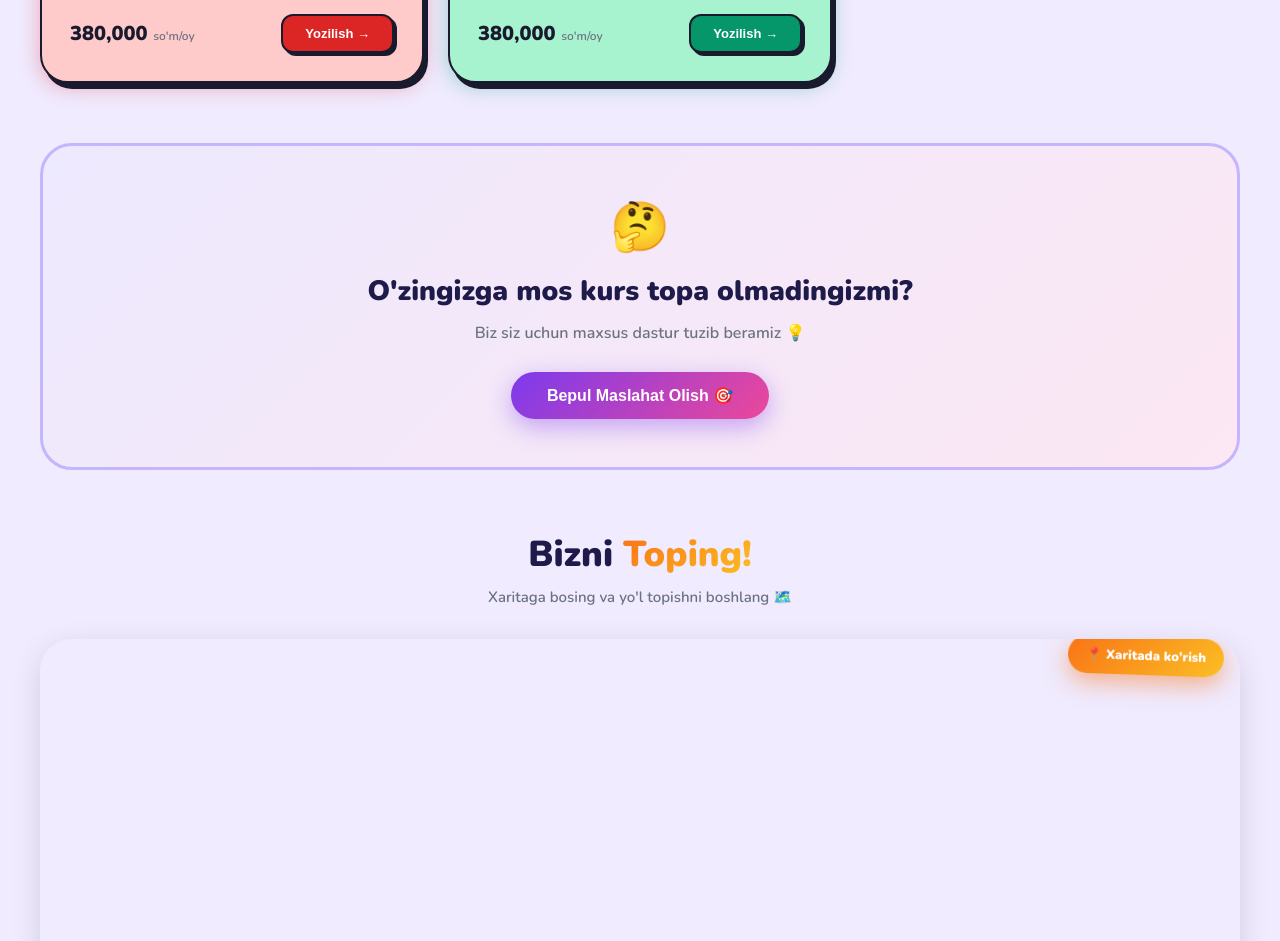
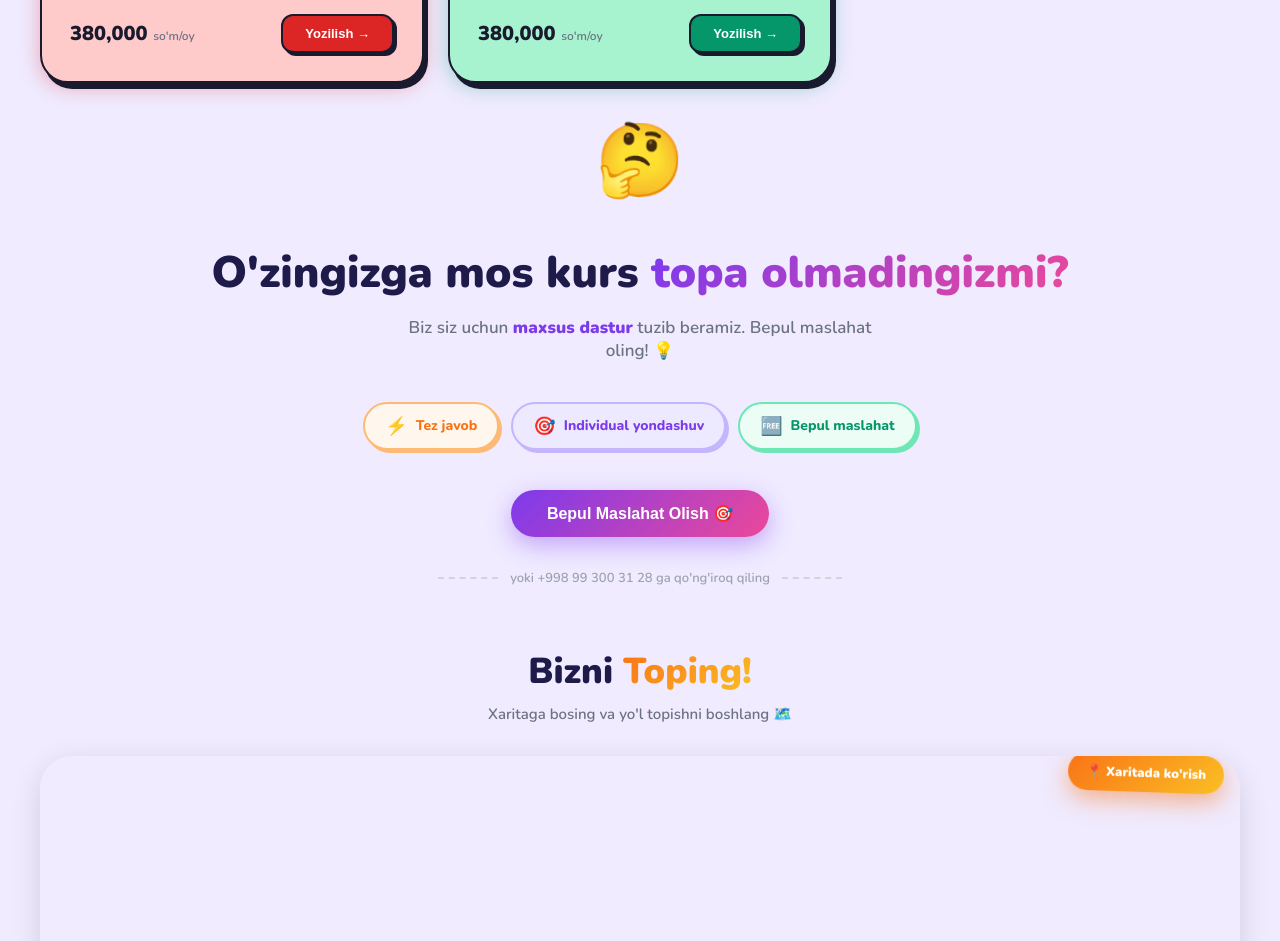
Before and after one commit to DebySanjar/career_center, a React (Vite) app: page / in a window 1280 px wide. Shown: the part 1760-2701 px from the top of the page. Built offline with nearby package versions, Linux system fonts and the light colour scheme.

Commit message:
change interest card and menu items

```diff
--- a/src/components/Courses.jsx
+++ b/src/components/Courses.jsx
@@ -308,22 +308,83 @@ export default function Courses({ onEnroll }) {
           ))}
         </div>
 
-        {/* CTA */}
-        <div style={{
-          marginTop: 60, textAlign: 'center',
-          background: 'linear-gradient(135deg, #ede9fe, #fce7f3)',
-          border: '3px solid #c4b5fd',
-          borderRadius: 32, padding: '48px 32px',
-          position: 'relative', overflow: 'hidden'
-        }}>
-          <div style={{ fontSize: 48, marginBottom: 12 }}>🤔</div>
-          <h3 style={{ fontSize: 28, fontWeight: 900, marginBottom: 12, color: '#1e1b4b' }}>
-            O'zingizga mos kurs topa olmadingizmi?
-          </h3>
-          <p style={{ color: '#6b7280', marginBottom: 28, fontSize: 16, fontWeight: 600 }}>
-            Biz siz uchun maxsus dastur tuzib beramiz 💡
-          </p>
-          <CtaButton onClick={() => onEnroll({ name: 'Individual kurs', id: 0, emoji: '🎯' })} />
+        {/* CTA - creative section */}
+        <div style={{ marginTop: 60, position: 'relative' }}>
+          {/* Big emoji floating */}
+          <div style={{
+            textAlign: 'center', marginBottom: 32, position: 'relative'
+          }}>
+            <div style={{
+              fontSize: 72, lineHeight: 1,
+              animation: 'float 4s ease-in-out infinite',
+              display: 'inline-block'
+            }}>🤔</div>
+          </div>
+
+          <div style={{
+            display: 'flex', flexDirection: 'column', alignItems: 'center', gap: 0,
+            position: 'relative'
+          }}>
+            {/* Title with big gradient text */}
+            <h3 style={{
+              fontSize: 'clamp(26px, 4vw, 44px)', fontWeight: 900,
+              color: '#1e1b4b', textAlign: 'center', marginBottom: 16, lineHeight: 1.2
+            }}>
+              O'zingizga mos kurs{' '}
+              <span style={{
+                background: 'linear-gradient(135deg, #7c3aed, #ec4899)',
+                WebkitBackgroundClip: 'text', WebkitTextFillColor: 'transparent', backgroundClip: 'text',
+                display: 'inline-block'
+              }}>topa olmadingizmi?</span>
+            </h3>
+
+            <p style={{
+              color: '#6b7280', fontSize: 17, fontWeight: 600,
+              textAlign: 'center', marginBottom: 40, maxWidth: 480
+            }}>
+              Biz siz uchun <span style={{ color: '#7c3aed', fontWeight: 900 }}>maxsus dastur</span> tuzib beramiz.
+              Bepul maslahat oling! 💡
+            </p>
+
+            {/* 3 feature pills */}
+            <div style={{
+              display: 'flex', gap: 12, flexWrap: 'wrap',
+              justifyContent: 'center', marginBottom: 40
+            }}>
+              {[
+                { icon: '⚡', text: 'Tez javob', color: '#f97316', bg: '#fff7ed', border: '#fdba74' },
+                { icon: '🎯', text: 'Individual yondashuv', color: '#7c3aed', bg: '#ede9fe', border: '#c4b5fd' },
+                { icon: '🆓', text: 'Bepul maslahat', color: '#059669', bg: '#ecfdf5', border: '#6ee7b7' },
+              ].map((pill, i) => (
+                <div key={i} style={{
+                  display: 'flex', alignItems: 'center', gap: 8,
+                  background: pill.bg, border: `2px solid ${pill.border}`,
+                  borderRadius: 50, padding: '10px 20px',
+                  fontWeight: 800, fontSize: 14, color: pill.color,
+                  boxShadow: `3px 3px 0 ${pill.border}`,
+                  transition: 'all 0.15s',
+                  animation: `fadeInUp 0.5s ease ${i * 0.1 + 0.2}s both`
+                }}
+                  onMouseEnter={e => { e.currentTarget.style.transform = 'translate(-2px,-2px)'; e.currentTarget.style.boxShadow = `5px 5px 0 ${pill.border}` }}
+                  onMouseLeave={e => { e.currentTarget.style.transform = 'translate(0,0)'; e.currentTarget.style.boxShadow = `3px 3px 0 ${pill.border}` }}
+                >
+                  <span style={{ fontSize: 18 }}>{pill.icon}</span>
+                  {pill.text}
+                </div>
+              ))}
+            </div>
+
+            <CtaButton onClick={() => onEnroll({ name: 'Individual kurs', id: 0, emoji: '🎯' })} />
+
+            {/* Decorative dashed line */}
+            <div style={{
+              marginTop: 32, display: 'flex', alignItems: 'center', gap: 12, color: '#9ca3af', fontSize: 13, fontWeight: 600
+            }}>
+              <div style={{ height: 1, width: 60, borderTop: '2px dashed #d1d5db' }} />
+              yoki +998 99 300 31 28 ga qo'ng'iroq qiling
+              <div style={{ height: 1, width: 60, borderTop: '2px dashed #d1d5db' }} />
+            </div>
+          </div>
         </div>
 
         {/* Map Section */}
--- a/src/components/Hero.jsx
+++ b/src/components/Hero.jsx
@@ -22,18 +22,6 @@ export default function Hero({ onEnroll, tg }) {
 
           {/* Left */}
           <div style={{ animation: 'fadeInUp 0.8s ease forwards' }}>
-            <div style={{
-              display: 'inline-flex', alignItems: 'center', gap: 8,
-              background: 'linear-gradient(135deg, #ede9fe, #fce7f3)',
-              border: '2px solid #c4b5fd',
-              borderRadius: 50, padding: '8px 20px', marginBottom: 28
-            }}>
-              <span style={{ fontSize: 18 }}>🎓</span>
-              <span style={{ fontSize: 13, color: '#7c3aed', fontWeight: 800, letterSpacing: 0.5 }}>
-                TIL O'QUV MARKAZI
-              </span>
-            </div>
-
             <h1 style={{
               fontSize: 'clamp(36px, 5vw, 62px)', fontWeight: 900,
               lineHeight: 1.15, marginBottom: 24, color: '#1e1b4b'
--- a/src/components/Navbar.jsx
+++ b/src/components/Navbar.jsx
@@ -50,13 +50,6 @@ export default function Navbar() {
     { label: 'Kurslar', href: '#courses' },
     { label: 'Haqimizda', href: '#about' },
     { label: 'Aloqa', href: '#footer' },
-  ]
-
-  const menuColors = [
-    { bg: 'linear-gradient(135deg, #7c3aed, #a78bfa)', shadow: 'rgba(124,58,237,0.4)' },
-    { bg: 'linear-gradient(135deg, #0891b2, #67e8f9)', shadow: 'rgba(8,145,178,0.4)' },
-    { bg: 'linear-gradient(135deg, #f97316, #fbbf24)', shadow: 'rgba(249,115,22,0.4)' },
-    { bg: 'linear-gradient(135deg, #059669, #6ee7b7)', shadow: 'rgba(5,150,105,0.4)' },
   ]
 
   return (
@@ -130,29 +123,44 @@ export default function Navbar() {
             <a key={link.href} href={link.href}
               onClick={() => setMenuOpen(false)}
               style={{
-                color: '#fff', textDecoration: 'none',
-                fontSize: 15, fontWeight: 800, padding: '11px 16px',
-                borderRadius: 12,
-                background: menuColors[i].bg,
-                boxShadow: `0 3px 12px ${menuColors[i].shadow}`,
-                display: 'flex', alignItems: 'center', gap: 8,
-                transition: 'transform 0.2s, box-shadow 0.2s',
+                color: '#1e1b4b', textDecoration: 'none',
+                fontSize: 15, fontWeight: 800, padding: '13px 18px',
+                borderRadius: 14,
+                background: '#fff',
+                border: '2px solid rgba(124,58,237,0.15)',
+                boxShadow: '4px 4px 0px rgba(124,58,237,0.2)',
+                display: 'flex', alignItems: 'center', gap: 10,
+                transition: 'all 0.15s ease',
               }}
-              onMouseEnter={e => { e.currentTarget.style.transform = 'perspective(400px) rotateX(-4deg) translateY(-2px)'; e.currentTarget.style.boxShadow = `0 8px 20px ${menuColors[i].shadow}` }}
-              onMouseLeave={e => { e.currentTarget.style.transform = 'perspective(400px) rotateX(0deg)'; e.currentTarget.style.boxShadow = `0 3px 12px ${menuColors[i].shadow}` }}
+              onMouseEnter={e => {
+                e.currentTarget.style.transform = 'translate(-2px,-2px)'
+                e.currentTarget.style.boxShadow = '6px 6px 0px rgba(124,58,237,0.3)'
+                e.currentTarget.style.borderColor = 'rgba(124,58,237,0.4)'
+              }}
+              onMouseLeave={e => {
+                e.currentTarget.style.transform = 'translate(0,0)'
+                e.currentTarget.style.boxShadow = '4px 4px 0px rgba(124,58,237,0.2)'
+                e.currentTarget.style.borderColor = 'rgba(124,58,237,0.15)'
+              }}
             >
-              <span style={{ fontSize: 17 }}>{['🏠', '📚', 'ℹ️', '📞'][i]}</span>
-              {link.label}
+              <span style={{ fontSize: 18, width: 28, textAlign: 'center' }}>{['🏠', '📚', 'ℹ️', '📞'][i]}</span>
+              <span>{link.label}</span>
+              <span style={{ marginLeft: 'auto', color: '#c4b5fd', fontSize: 16 }}>›</span>
             </a>
           ))}
           <a href="#courses" onClick={() => setMenuOpen(false)} style={{
             background: 'linear-gradient(135deg, #0a1628, #0d4f3c)',
-            color: '#fff', padding: '15px 22px', borderRadius: 10,
+            color: '#fff', padding: '14px 22px', borderRadius: 14,
             textDecoration: 'none', fontWeight: 800, textAlign: 'center',
-            marginTop: 4, fontSize: 16,
-            boxShadow: '0 6px 20px rgba(10,22,40,0.4)',
-            display: 'flex', alignItems: 'center', justifyContent: 'center', gap: 8
-          }}>
+            marginTop: 4, fontSize: 15,
+            border: '2px solid #000',
+            boxShadow: '4px 4px 0px #000',
+            display: 'flex', alignItems: 'center', justifyContent: 'center', gap: 8,
+            transition: 'all 0.15s ease',
+          }}
+            onMouseEnter={e => { e.currentTarget.style.transform = 'translate(-2px,-2px)'; e.currentTarget.style.boxShadow = '6px 6px 0px #000' }}
+            onMouseLeave={e => { e.currentTarget.style.transform = 'translate(0,0)'; e.currentTarget.style.boxShadow = '4px 4px 0px #000' }}
+          >
             <span>✨</span> Ro'yxatdan o'tish
           </a>
         </div>
```
